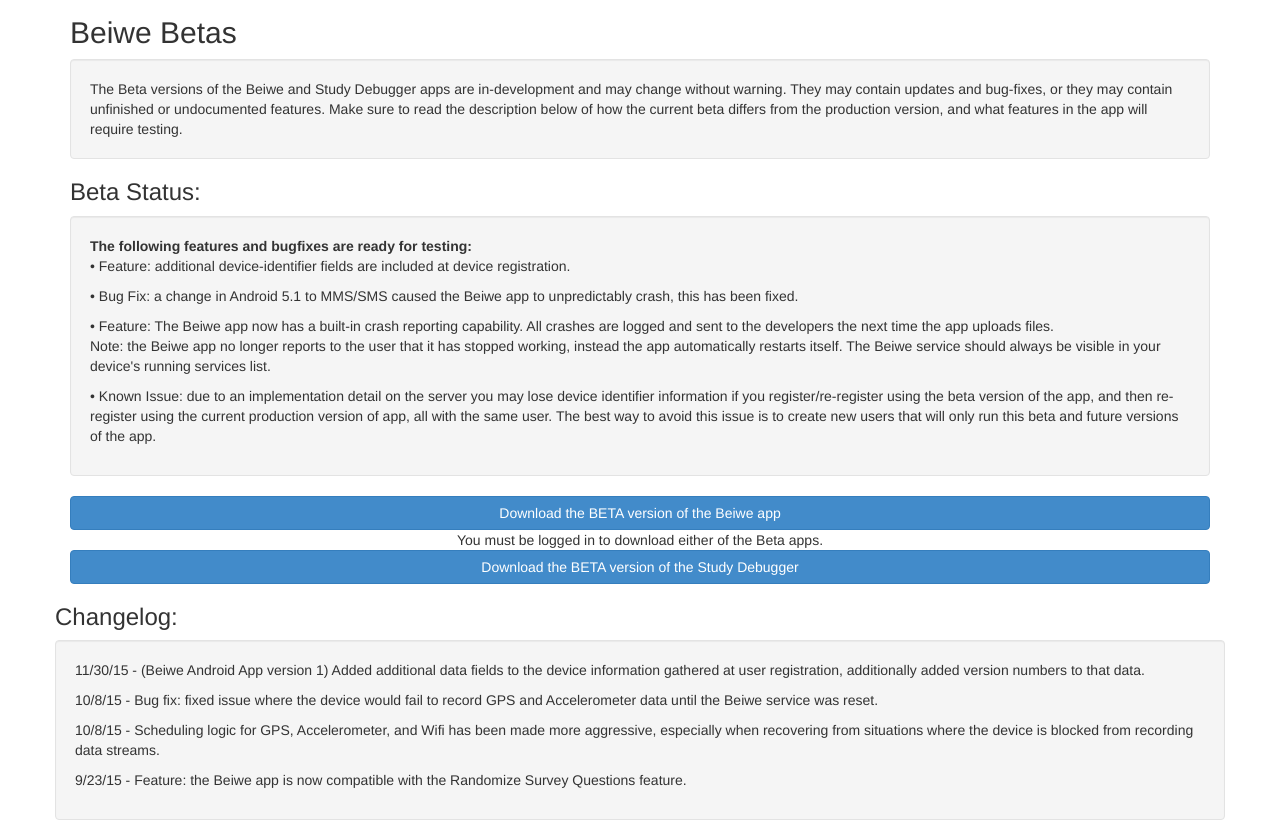
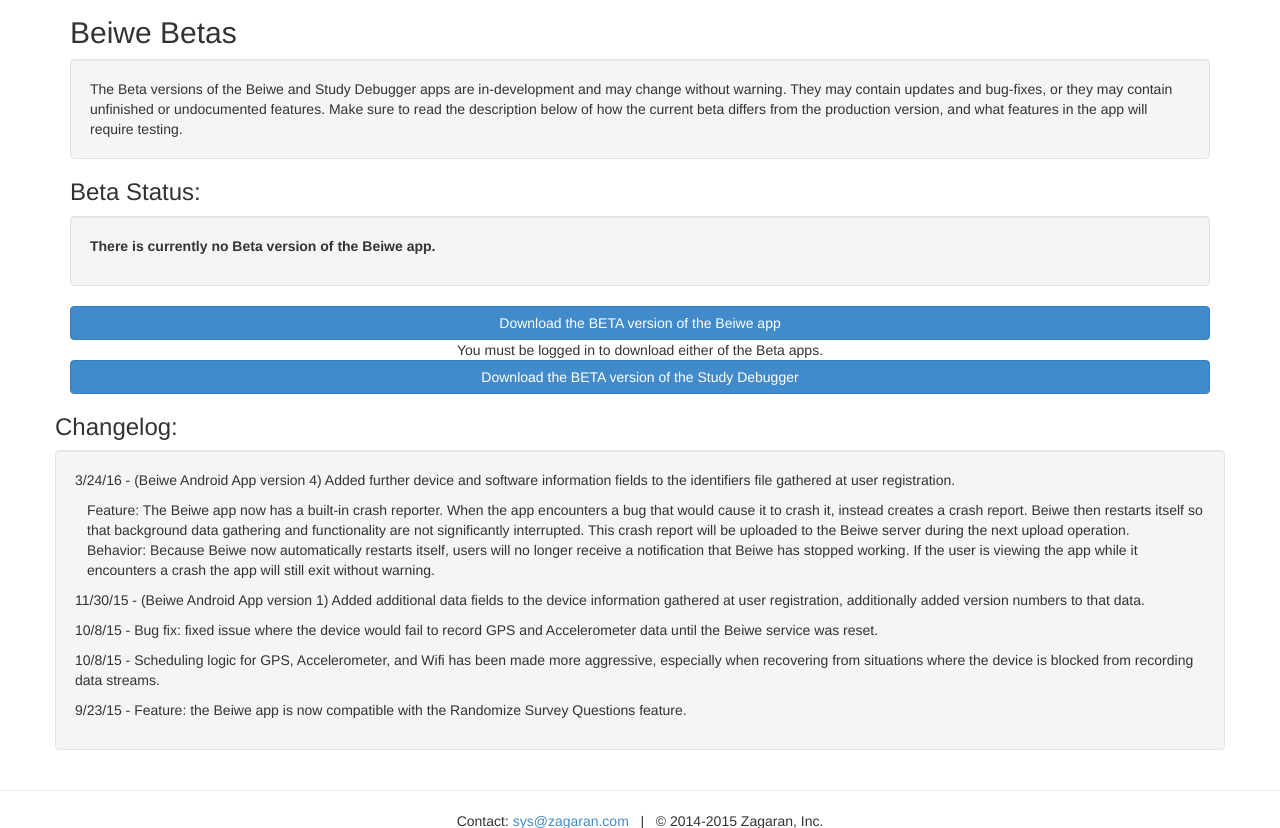
Before and after one commit to xuancong84/beiwe-backend, a Flask app: template frontend/templates/download_landing_page.html in a window 1280 px wide. Shown: the part 584-1412 px from the top of the page. Run offline with Flask 2, Linux system fonts and the light colour scheme; the template is opened without the code that fills it, so the values that code supplies are empty; some libraries are stand-ins or nearby versions.

Commit message:
updated frontend for version 4 of the app.

```diff
--- a/frontend/templates/download_landing_page.html
+++ b/frontend/templates/download_landing_page.html
@@ -44,15 +44,15 @@
     <h3> Beta Status: </h3>
       <div class="well">
     {# this text is going to change whenever we upload a new version of the app, keep it simple #}
-      {# <p><b> There is currently no Beta version of the Beiwe app. </b> </p>  #}
-
+       <p><b> There is currently no Beta version of the Beiwe app. </b> </p>
+    {#
       <b>The following features and bugfixes are ready for testing: </b>
       <p> • Feature: additional device-identifier fields are included at device registration.</p>
       <p> • Bug Fix: a change in Android 5.1 to MMS/SMS caused the Beiwe app to unpredictably crash, this has been fixed. </p>
       <p> • Feature: The Beiwe app now has a built-in crash reporting capability. All crashes are logged and sent to the developers the next time the app uploads files. <br>
           Note: the Beiwe app no longer reports to the user that it has stopped working, instead the app automatically restarts itself. The Beiwe service should always be visible in your device's running services list. </p>
       <p> • Known Issue: due to an implementation detail on the server you may lose device identifier information if you register/re-register using the beta version of the app, and then re-register using the current production version of app, all with the same user.  The best way to avoid this issue is to create new users that will only run this beta and future versions of the app. </p>
-
+       #}
     </div>
       <div class="row">
         <div class="col-xs-12">
@@ -72,6 +72,9 @@
 
     <h3> Changelog: </h3>
     <div class="well">
+      <p>3/24/16 - (Beiwe Android App version 4) Added further device and software information fields to the identifiers file gathered at user registration. <br>
+      <div style='margin-left:12px'> Feature: The Beiwe app now has a built-in crash reporter. When the app encounters a bug that would cause it to crash it, instead creates a crash report. Beiwe then restarts itself so that background data gathering and functionality are not significantly interrupted. This crash report will be uploaded to the Beiwe server during the next upload operation. <br>
+      Behavior: Because Beiwe now automatically restarts itself, users will no longer receive a notification that Beiwe has stopped working. If the user is viewing the app while it encounters a crash the app will still exit without warning. </div> </p>
       <p>11/30/15 - (Beiwe Android App version 1) Added additional data fields to the device information gathered at user registration, additionally added version numbers to that data. </p>
       <p>10/8/15 - Bug fix: fixed issue where the device would fail to record GPS and Accelerometer data until the Beiwe service was reset.</p>
       <p>10/8/15 - Scheduling logic for GPS, Accelerometer, and Wifi has been made more aggressive, especially when recovering from situations where the device is blocked from recording data streams. </p>
```
